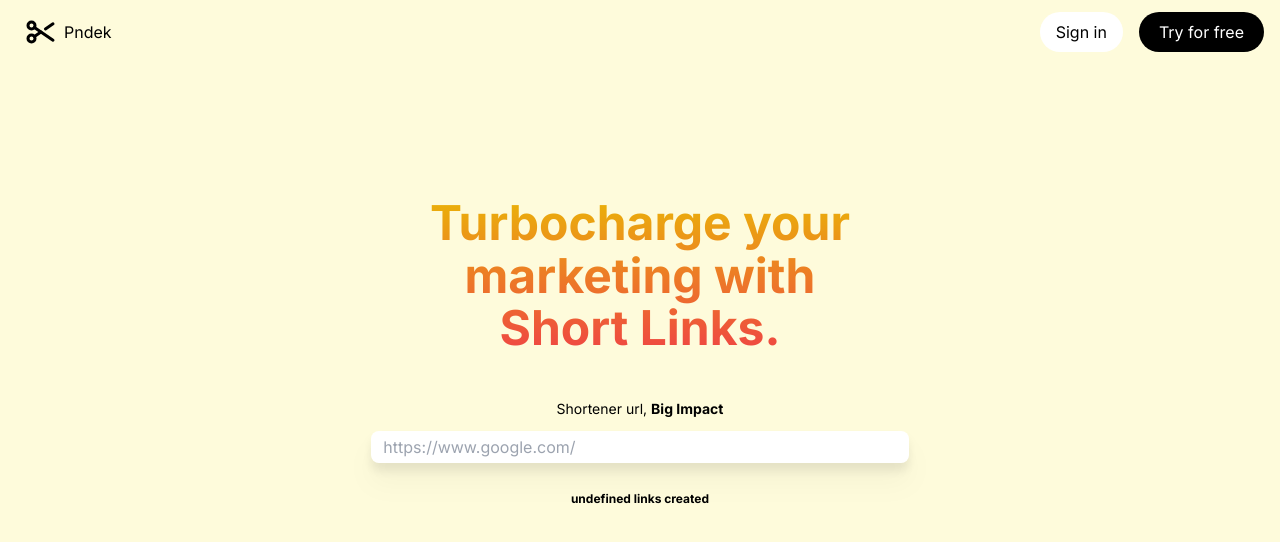
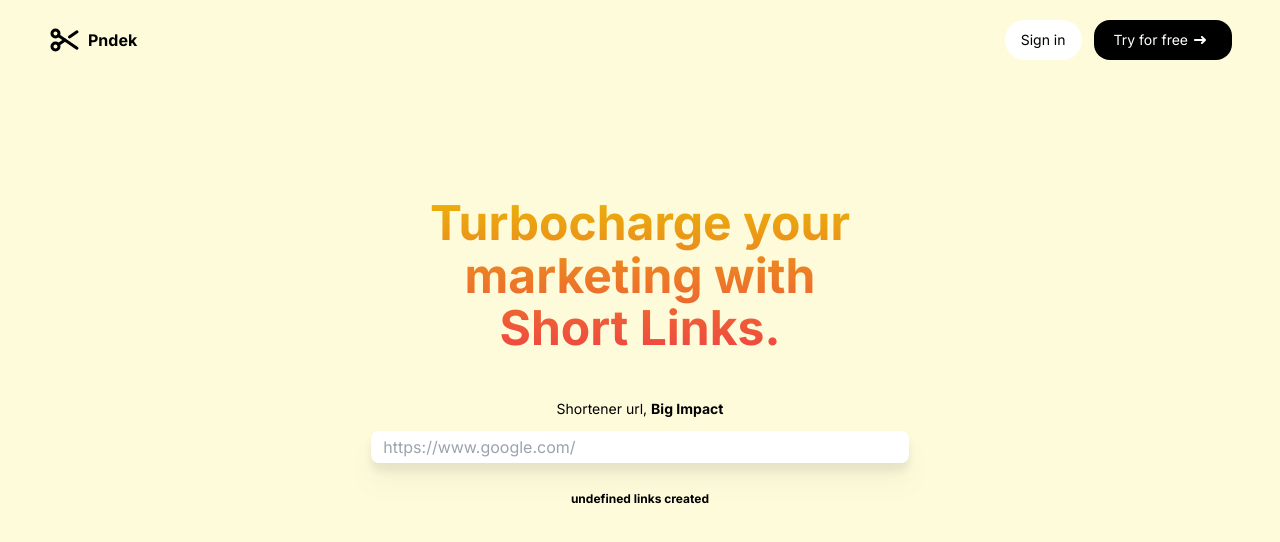
Before and after one commit to MohamedABBJ/url-shortener, a Next.js app: page / in a window 1280 px wide. Shown: the top 542 px of the page. Built offline with nearby package versions, Linux system fonts and the light colour scheme; no server answers; the database is empty.

Commit message:
fixing design

```diff
--- a/src/components/navbar.tsx
+++ b/src/components/navbar.tsx
@@ -1,20 +1,22 @@
 import Image from "next/image";
 import LogoScissors from "../../public/logoScissors.svg";
+import arrowRight from "../../public/arrowRight.svg";
 
 export const Navbar = () => {
   return (
     <>
-      <div className="h-16 absolute w-full flex justify-between items-center">
-        <div className="flex items-center ml-6 gap-2">
+      <div className="px-12 py-5 absolute w-full flex justify-between items-center">
+        <div className="flex items-center gap-2">
           <Image className="w-8" src={LogoScissors} alt="logoIcon" />
-          <h1>Pndek</h1>
+          <h1 className="font-bold">Pndek</h1>
         </div>
-        <div className="mr-4">
-          <button className="rounded-full px-4 py-2 bg-white text-black mr-4">
+        <div className="flex">
+          <button className="text-sm rounded-full px-4 py-2 bg-white text-black mr-3">
             Sign in
           </button>
-          <button className="rounded-3xl bg-black text-white px-5 py-2">
-            Try for free
+          <button className="flex items-center text-sm rounded-2xl bg-black text-white px-5 py-2">
+            <p>Try for free</p>
+            <Image src={arrowRight} alt="arrowRightIcon" />
           </button>
         </div>
       </div>
```
Also changed, not shown: public/arrowRight.svg (added).
